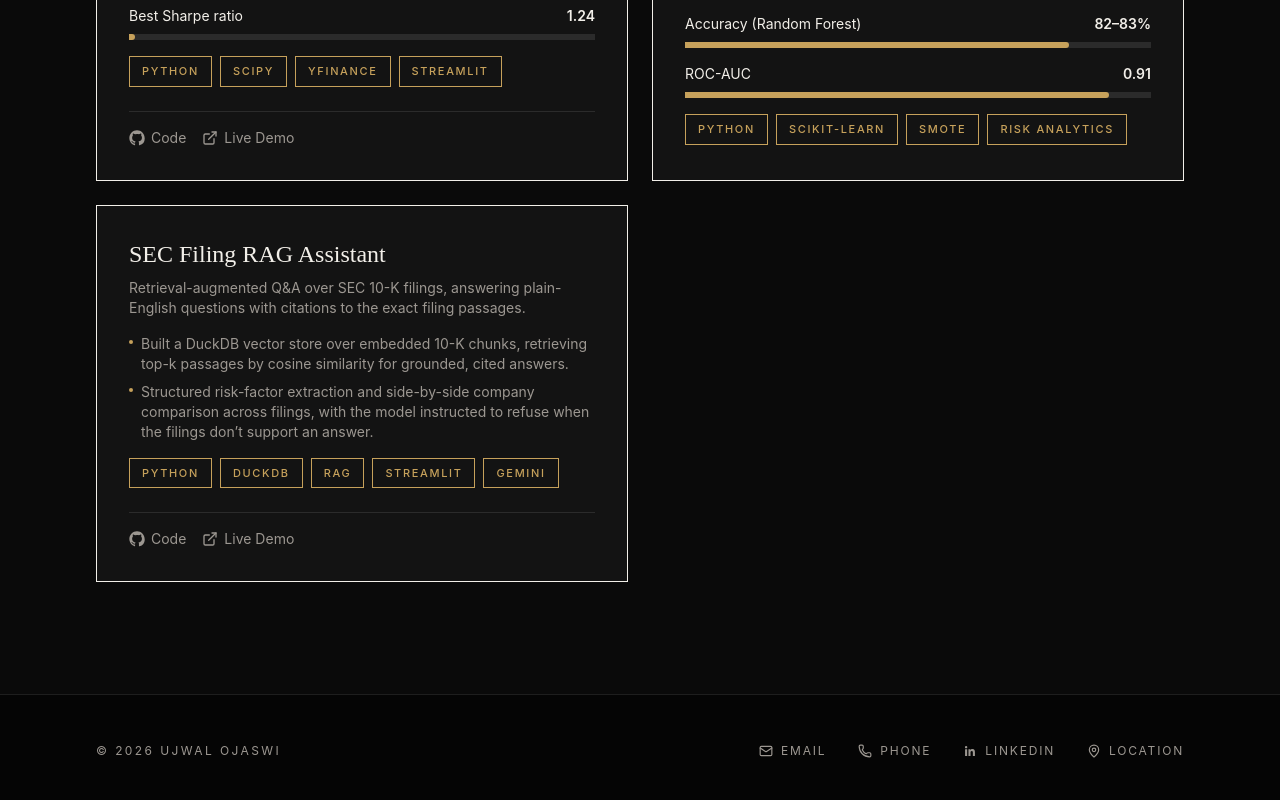
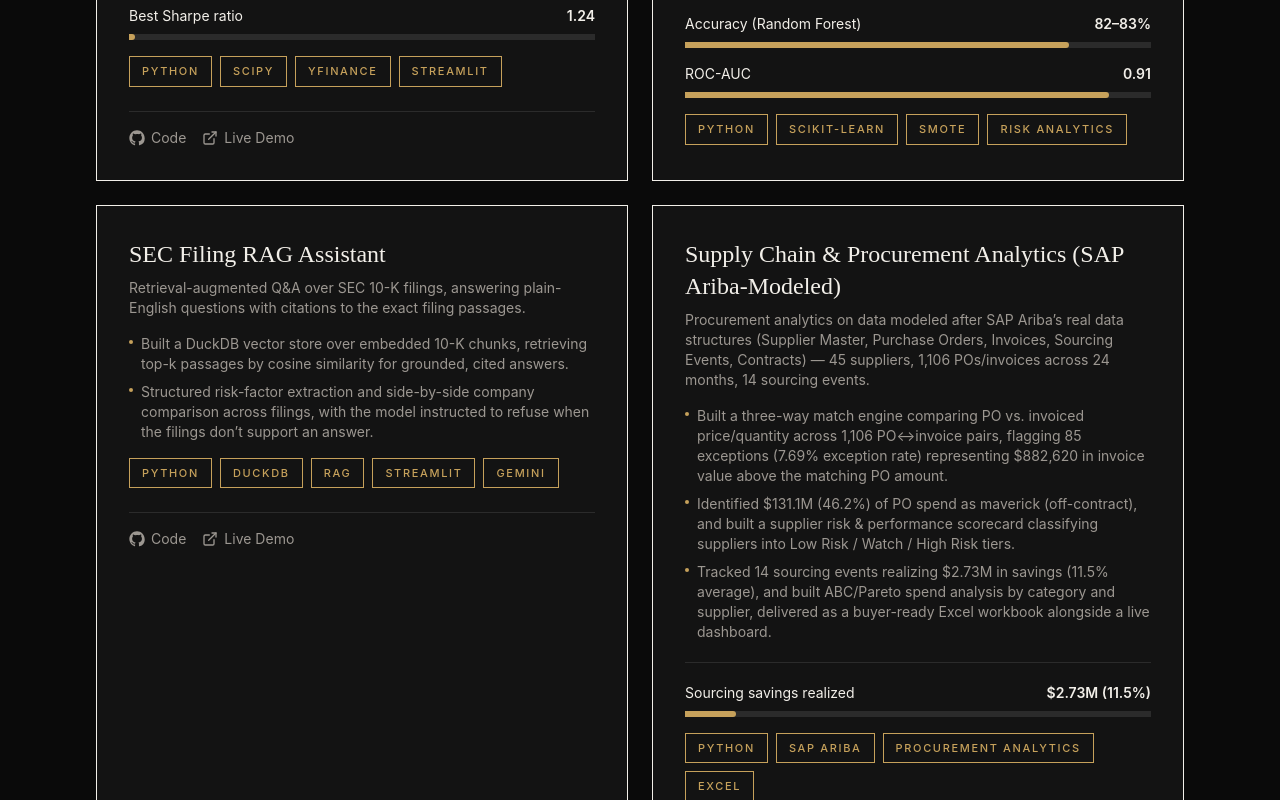
Before and after one commit to ujwal123ojaswi-star/portfolio-finance, a React (Vite) app: page /projects in a window 1280 px wide. Shown: the part 2000-2800 px from the top of the page. Built offline with nearby package versions, Linux system fonts and the light colour scheme.

Commit message:
Add Supply Chain & Procurement Analytics (SAP Ariba-modeled) project

```diff
--- a/src/components/home/StatRow.tsx
+++ b/src/components/home/StatRow.tsx
@@ -5,7 +5,7 @@ import { fadeUp, staggerContainer } from '@/lib/motion'
 
 const stats = [
   { value: 3, label: 'Experience Roles' },
-  { value: 7, label: 'Featured Projects' },
+  { value: 8, label: 'Featured Projects' },
   { value: 2, label: 'Degrees' },
 ]
 
--- a/src/data/projects.ts
+++ b/src/data/projects.ts
@@ -108,4 +108,21 @@ export const projects: Project[] = [
     githubUrl: 'https://github.com/ujwal123ojaswi-star/sec-filing-rag',
     demoUrl: 'https://sec-filing-rag-hgkkrmujxdkjrwcjfzrvd9.streamlit.app/',
   },
+  {
+    id: 'supply-chain-ariba-analytics',
+    title: 'Supply Chain & Procurement Analytics (SAP Ariba-Modeled)',
+    description:
+      'Procurement analytics on data modeled after SAP Ariba’s real data structures (Supplier Master, Purchase Orders, Invoices, Sourcing Events, Contracts) — 45 suppliers, 1,106 POs/invoices across 24 months, 14 sourcing events.',
+    bullets: [
+      'Built a three-way match engine comparing PO vs. invoiced price/quantity across 1,106 PO↔invoice pairs, flagging 85 exceptions (7.69% exception rate) representing $882,620 in invoice value above the matching PO amount.',
+      'Identified $131.1M (46.2%) of PO spend as maverick (off-contract), and built a supplier risk & performance scorecard classifying suppliers into Low Risk / Watch / High Risk tiers.',
+      'Tracked 14 sourcing events realizing $2.73M in savings (11.5% average), and built ABC/Pareto spend analysis by category and supplier, delivered as a buyer-ready Excel workbook alongside a live dashboard.',
+    ],
+    stack: ['Python', 'SAP Ariba', 'Procurement Analytics', 'Excel'],
+    githubUrl: 'https://github.com/ujwal123ojaswi-star/supply-chain-ariba-analytics',
+    demoUrl: 'https://ariba-analytics-demo.vercel.app',
+    metrics: [
+      { label: 'Sourcing savings realized', value: 2731213, max: 24779490, displayValue: '$2.73M (11.5%)' },
+    ],
+  },
 ]
--- a/src/pages/Projects.tsx
+++ b/src/pages/Projects.tsx
@@ -23,7 +23,7 @@ export function Projects() {
       <SectionHeading
         eyebrow="Projects"
         title="Selected Projects"
-        description="7 projects spanning fixed income, DCF valuation, FP&A, portfolio analysis, credit risk, and equity research. Filter by stack, or open the GitHub repo and live demo directly on each card."
+        description="8 projects spanning fixed income, DCF valuation, FP&A, portfolio analysis, credit risk, procurement analytics, and equity research. Filter by stack, or open the GitHub repo and live demo directly on each card."
       />
 
       <div className="mb-8 flex flex-wrap gap-2">
```
